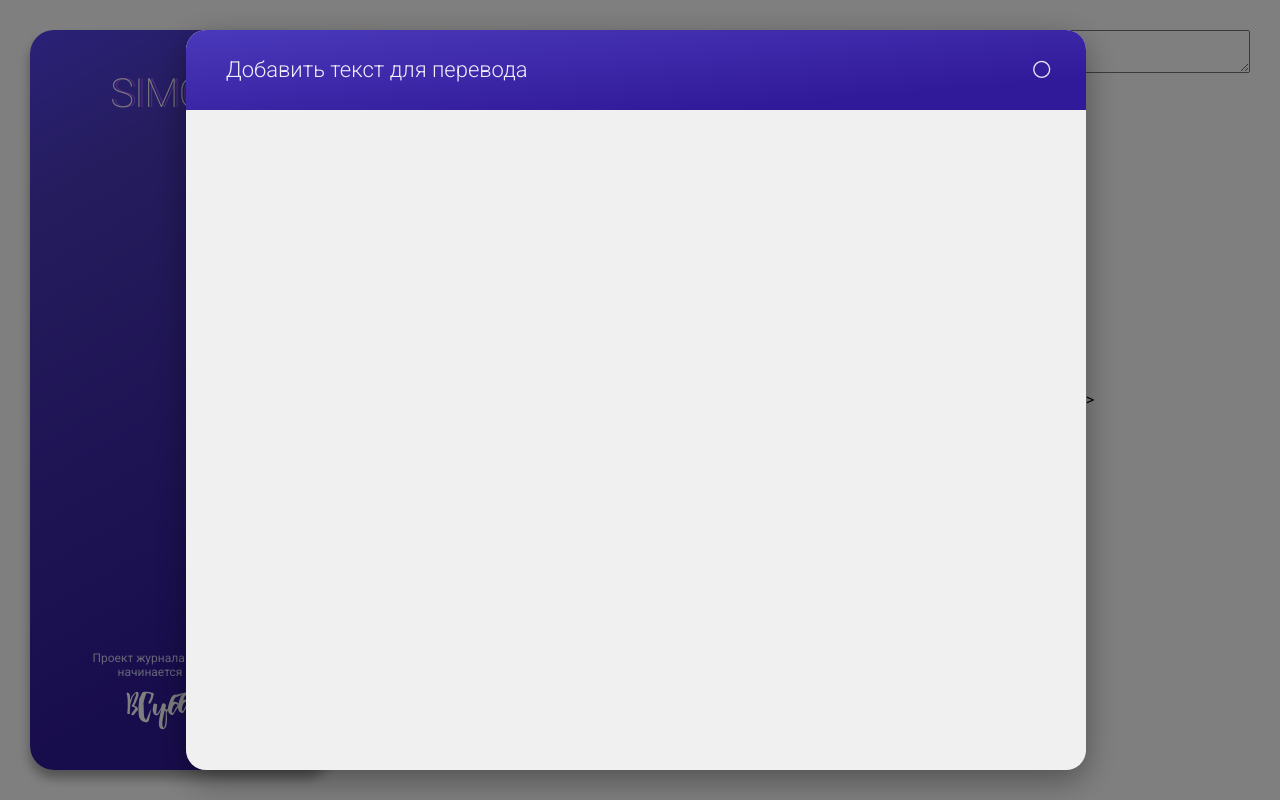
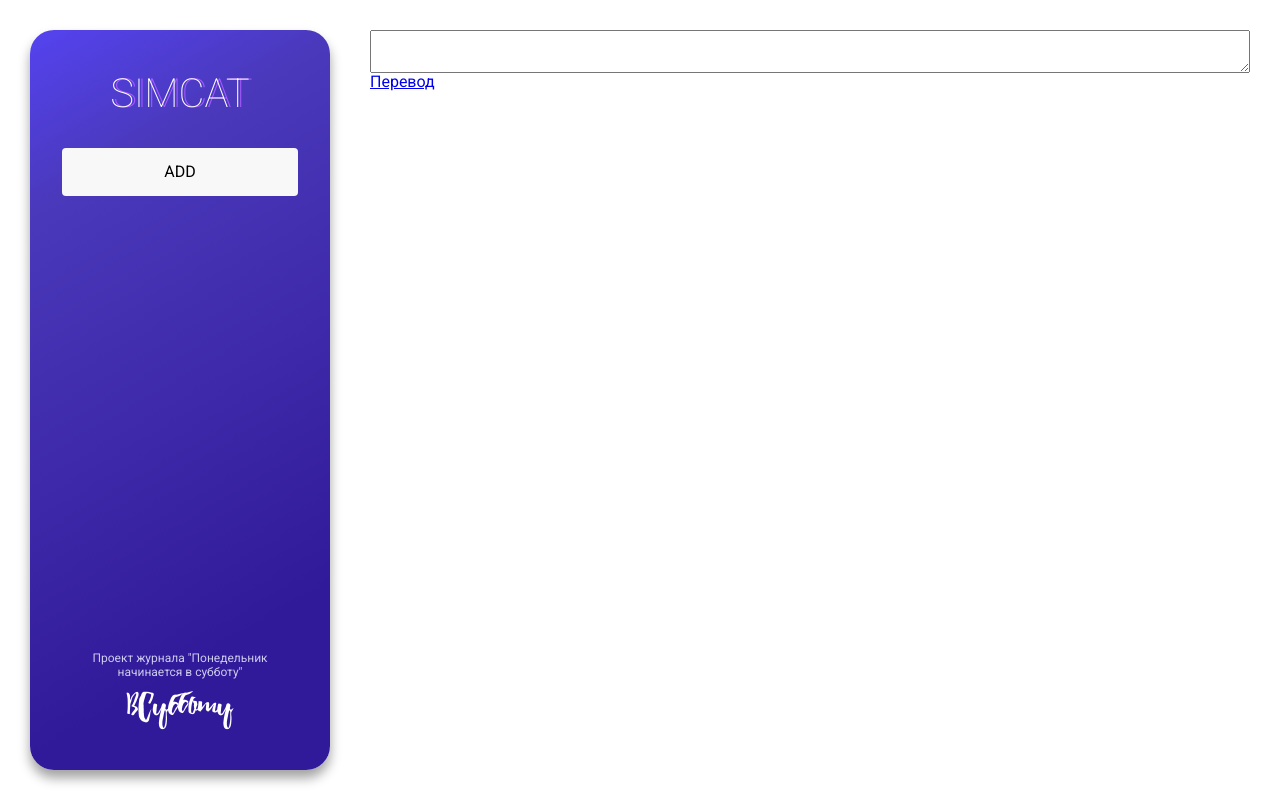
Before and after one commit to belkinai/onlycat, a Vue app: page / in a window 1280 px wide. Built offline with nearby package versions, Linux system fonts and the light colour scheme.

Commit message:
btn and transitions

```diff
--- a/src/App.vue
+++ b/src/App.vue
@@ -1,10 +1,11 @@
 <template>
   <div class="page">
-    <sim-modal v-model="$store.state.createTranslationModal">
+    <sim-modal v-model="createTranslationModal">
       <create-translation/>
     </sim-modal>
     <sim-panel>
       <logo/>
+      <sim-btn block lg @click="createTranslationModal = true">Add</sim-btn>
       <sim-spacer/>
       <panel-footer/>
     </sim-panel>
@@ -19,12 +20,15 @@ import SimPanel from '@/components/SimPanel.vue';
 import SimContainer from '@/components/SimContainer.vue';
 import SimSpacer from '@/components/SimSpacer.vue';
 import SimModal from '@/components/SimModal.vue';
+import SimBtn from '@/components/SimBtn.vue';
 import Logo from '@/components/Logo.vue';
 import PanelFooter from '@/components/PanelFooter.vue';
 import CreateTranslation from '@/components/CreateTranslation.vue';
+import CreateTranslationModal from '@/mixins/modals/createTranslationModal.js';
 
 export default {
-  components: {SimPanel, SimContainer, SimSpacer, SimModal, Logo, PanelFooter, CreateTranslation},
+  components: {SimPanel, SimContainer, SimSpacer, SimModal, SimBtn, Logo, PanelFooter, CreateTranslation},
+  mixins: [CreateTranslationModal],
   beforeCreate() {
     this.$store.commit('initializeTranslations');
   },
--- a/src/assets/common.css
+++ b/src/assets/common.css
@@ -10,9 +10,15 @@ body, html, .app {
 
 /*Transitions*/
 .fade-enter-active, .fade-leave-active {
-  transition: all .3s;
+  transition: all .5s ease-out;
 }
-.fade-enter, .fade-leave-to {
+.fade-enter-from, .fade-leave-to {
   opacity: 0;
-  transform: scaleY(0);
 }
+
+.fade2-enter-active, .fade2-leave-active {
+  transition: all .5s ease-out;
+}
+.fade2-enter-from, .fade2-leave-to {
+  transform: scale(0);
+}
--- a/src/components/CreateTranslation.vue
+++ b/src/components/CreateTranslation.vue
@@ -3,14 +3,17 @@
     <div class="create-translation__header">
       Добавить текст для перевода
     </div>
-    <div class="modal-close" @click="$store.state.createTranslationModal = false">⃝</div>
-  </sim-window>>
+    <div class="modal-close" @click="createTranslationModal = false">&#9711;</div>
+  </sim-window>
 </template>
 
 <script>
 import SimWindow from '@/components/SimWindow.vue';
+import CreateTranslationModal from '@/mixins/modals/createTranslationModal.js';
+
 export default {
   components: {SimWindow},
+  mixins: [CreateTranslationModal],
   data() {
     return {
       translation: {},
--- a/src/components/Logo.vue
+++ b/src/components/Logo.vue
@@ -7,6 +7,7 @@
 <style>
   .logo {
     height: 48px;
+    margin: 0 0 30px 0;
     line-height: 48px;
     font-size: 40px;
     font-weight: 100;
--- /dev/null
+++ b/src/components/SimBtn.vue
@@ -0,0 +1,48 @@
+<template>
+  <button class="sim-btn"
+          :class="{
+            'sim-btn_block': block,
+            'sim-btn_lg': lg,
+          }"
+  >
+    <slot/>
+  </button>
+</template>
+
+<script>
+  export default {
+    props: {
+      block: Boolean,
+      lg: Boolean,
+    },
+  }
+</script>
+
+<style>
+  .sim-btn {
+    display: flex;
+    align-items: center;
+    justify-content: center;
+    padding: 0 24px;
+    height: 40px;
+    border-radius: 20px;
+    border: none;
+    outline: none;
+    background: #f8f8f8;
+    text-transform: uppercase;
+    transition: all .1s linear;
+  }
+  .sim-btn:hover {
+    background: #e0e0e0;
+  }
+  .sim-btn:active {
+    background: #c0c0c0;
+  }
+  .sim-btn_block {
+    width: 100%;
+  }
+  .sim-btn_lg {
+    height: 48px;
+    border-radius: 4px;
+  }
+</style>
--- a/src/components/SimModal.vue
+++ b/src/components/SimModal.vue
@@ -1,7 +1,12 @@
 <template>
-  <transition name="fade">
-    <div v-if="modelValue" class="sim-modal" @click.self="$emit('update:modelValue', false)">
-      <slot/>
+  <transition name="fade" @after-enter="showContent = true">
+    <div v-if="modelValue" class="sim-modal"
+         @click.self="showContent = false"
+         @closs="$emit('update:modelValue', false)"
+    >
+      <transition name="fade2" @after-leave="$emit('closs')">
+        <slot v-if="showContent"/>
+      </transition>
     </div>
   </transition>
 </template>
@@ -10,6 +15,11 @@
 export default {
   props: {
     modelValue: Boolean,
+  },
+  data() {
+    return {
+      showContent: false,
+    }
   },
 }
 </script>
@@ -25,6 +35,6 @@ export default {
   width: 100%;
   height: 100%;
   padding: 30px 20px;
-  background: rgba(0, 0, 0, 0.5);
+  background: rgba(255, 255, 255, 0.87);
 }
 </style>
--- a/src/main.js
+++ b/src/main.js
@@ -5,4 +5,5 @@ import store from './store'
 import './assets/common.css';
 import 'normalize.css';
 
-createApp(App).use(store).use(router).mount('#app');
+const app = createApp(App).use(store).use(router);
+app.mount('#app');
--- /dev/null
+++ b/src/mixins/modals/createTranslationModal.js
@@ -0,0 +1,12 @@
+export default {
+  computed: {
+    createTranslationModal: {
+      get() {
+        return this.$store.state.createTranslationModal;
+      },
+      set(value) {
+        this.$store.commit('setCreateTranslationModal', value);
+      },
+    },
+  },
+}
--- a/src/store/index.js
+++ b/src/store/index.js
@@ -1,9 +1,10 @@
 import { createStore } from 'vuex'
 
 export default createStore({
+  strict: true,
   state: {
     translations: {},
-    createTranslationModal: true,
+    createTranslationModal: false,
   },
   mutations: {
     initializeTranslations(state) {
@@ -12,6 +13,9 @@ export default createStore({
     addTranslation(state, key, translation) {
       state.translations[key] = translation;
       localStorage.setItem('translations', state.translations);
+    },
+    setCreateTranslationModal(state, value) {
+      state.createTranslationModal = value;
     }
   },
   actions: {
```
